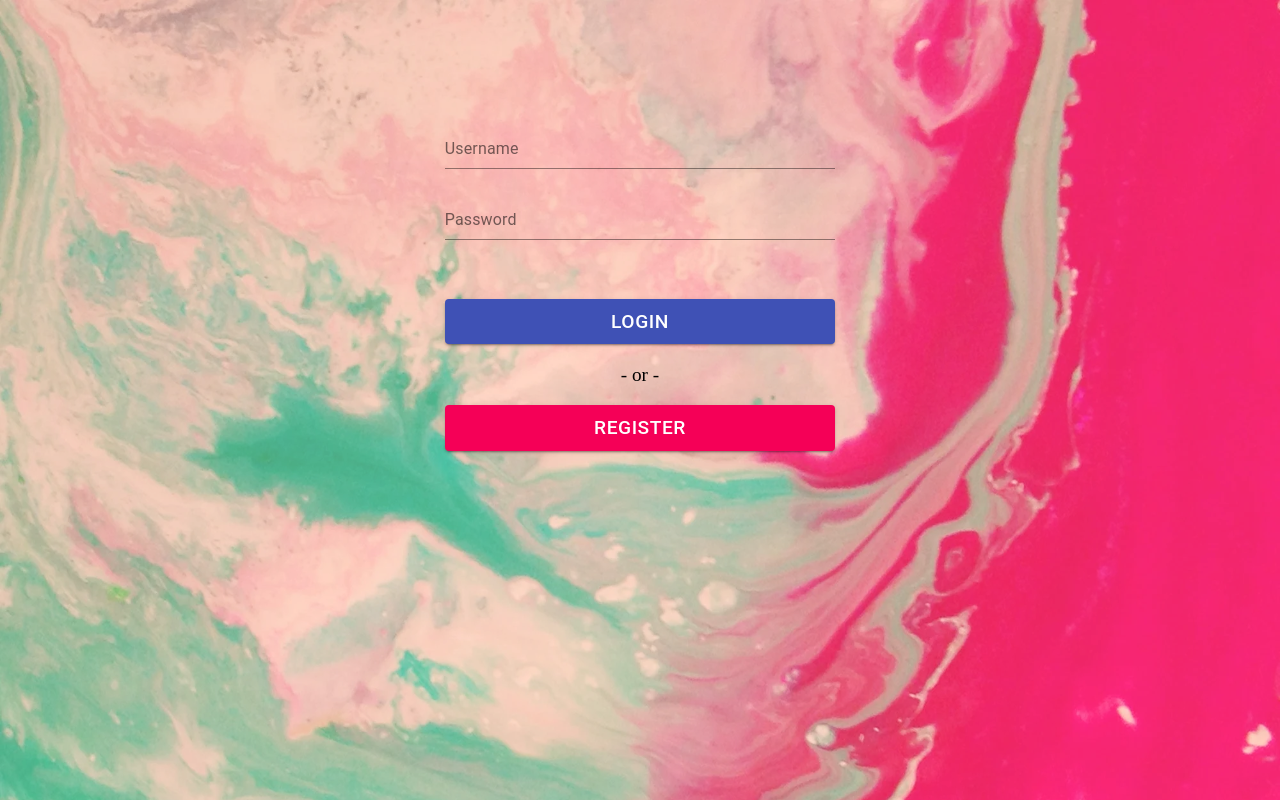
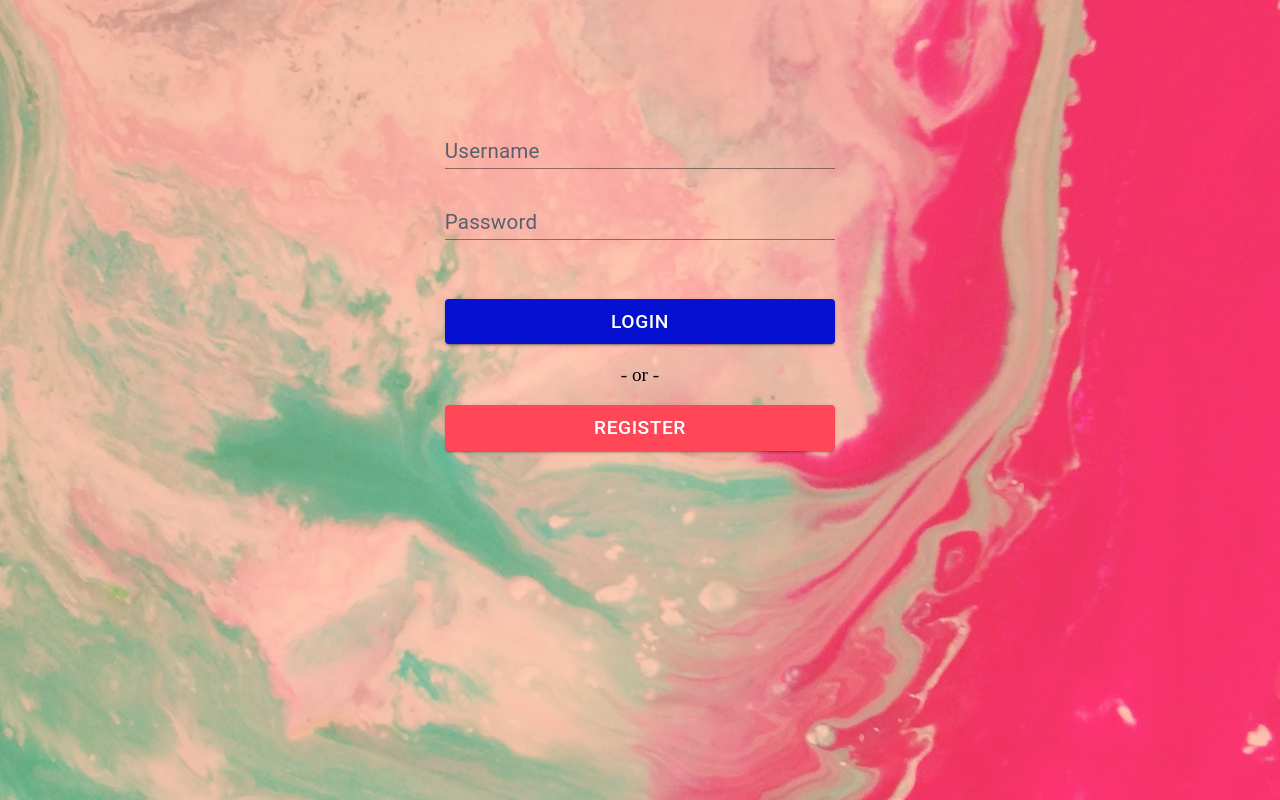
Before and after one commit to kaselyakbence/thesis, a React (Create React App) app in the folder frontend/: page /login in a window 1280 px wide. Built offline with nearby package versions, Linux system fonts and the light colour scheme.

Commit message:
Visual updates

```diff
--- a/frontend/src/App.tsx
+++ b/frontend/src/App.tsx
@@ -8,9 +8,11 @@ import PublicRoute from "./components/auth/PublicRoute";
 
 import { Switch } from "react-router-dom";
 
-import { ThemeProvider, createMuiTheme } from "@material-ui/core";
+import { ThemeProvider } from "@material-ui/core";
 
 import { store, history } from "./redux/store";
+
+import { theme } from "./utils/theme";
 
 import "./style/app.css";
 
@@ -21,8 +23,6 @@ const Home = lazy(() => import("./pages/Home"));
 const Friends = lazy(() => import("./pages/Friends"));
 const Dues = lazy(() => import("./pages/Dues"));
 const Profile = lazy(() => import("./pages/Profile"));
-
-const theme = createMuiTheme();
 
 const App: FC = () => {
   return (
--- a/frontend/src/components/display/Menu.tsx
+++ b/frontend/src/components/display/Menu.tsx
@@ -42,7 +42,11 @@ const useStyles = makeStyles((theme: Theme) =>
       alignItems: "space-between",
     },
     menuButton: {
-      marginRight: theme.spacing(2),
+      marginRight: theme.spacing(1),
+    },
+    notifications: {
+      marginRight: "-8px",
+      marginTop: "5px",
     },
     menuHeader: {
       marginTop: "5%",
@@ -117,6 +121,7 @@ const Menu: FC = () => {
             edge="end"
             color="inherit"
             aria-label="menu"
+            className={classes.notifications}
             onClick={() => setEventsModalOpen(true)}
           >
             {notificationsSum > 0 ? (
--- a/frontend/src/components/modals/AddDueModal.tsx
+++ b/frontend/src/components/modals/AddDueModal.tsx
@@ -33,7 +33,7 @@ const useStyles = makeStyles((theme: Theme) =>
   createStyles({
     form: {
       width: "80vw",
-      height: "90vh",
+      height: "75vh",
     },
     nick_name: { marginTop: "10%" },
     button: { padding: "0" },
--- a/frontend/src/components/utils/CustomModal.tsx
+++ b/frontend/src/components/utils/CustomModal.tsx
@@ -1,13 +1,14 @@
 import { FC, SetStateAction } from "react";
 
-import { makeStyles, createStyles } from "@material-ui/core/styles";
+import { makeStyles, createStyles, Theme } from "@material-ui/core/styles";
 
 import Paper from "@material-ui/core/Paper";
 import IconButton from "@material-ui/core/IconButton";
+import Typography from "@material-ui/core/Typography";
 
 import CloseIcon from "@material-ui/icons/Close";
 
-const useStyles = makeStyles(() =>
+const useStyles = makeStyles((theme: Theme) =>
   createStyles({
     paper: {
       position: "absolute",
@@ -16,32 +17,48 @@ const useStyles = makeStyles(() =>
       transform: "translate(-50%, -50%)",
       padding: "10px",
     },
+    header: {
+      height: "10%",
+      display: "flex",
+      alignItems: "center",
+      justifyContent: "center",
+    },
+    header_text: {
+      marginLeft: "auto",
+      transform: "translate(40%, 0)",
+      fontSize: theme.typography.fontSize * 1.4,
+    },
     close: {
-      position: "absolute",
+      marginLeft: "auto",
+      /* position: "absolute",
       top: "5px",
-      right: "5px",
+      right: "5px",*/
     },
     body: {
-      marginTop: "30px",
+      marginTop: "10px",
     },
   })
 );
 
 interface CustomModalProps {
+  name?: string;
   onClose?: (value: SetStateAction<boolean>) => void;
   children: JSX.Element[] | JSX.Element;
 }
 
-const CustomModal: FC<CustomModalProps> = ({ onClose, children }) => {
+const CustomModal: FC<CustomModalProps> = ({ name, onClose, children }) => {
   const classes = useStyles();
 
   return (
     <Paper elevation={3} className={classes.paper}>
-      {onClose ? (
-        <IconButton className={classes.close} onClick={() => onClose(false)}>
-          <CloseIcon />
-        </IconButton>
-      ) : null}
+      <div className={classes.header}>
+        {name ? <Typography className={classes.header_text}>{name}</Typography> : null}
+        {onClose ? (
+          <IconButton className={classes.close} onClick={() => onClose(false)}>
+            <CloseIcon />
+          </IconButton>
+        ) : null}
+      </div>
       <div className={classes.body}>{children}</div>
     </Paper>
   );
--- a/frontend/src/pages/Login.tsx
+++ b/frontend/src/pages/Login.tsx
@@ -62,7 +62,7 @@ const loginValidationSchema = yup.object({
   nick_name: yup.string().required("Username is required"),
   password: yup
     .string()
-    .min(4, "Password should be of minimum 4 characters length")
+    .min(4, "Password should be minimum 4 characters")
     .required("Password is required"),
 });
 
--- a/frontend/src/pages/Register.tsx
+++ b/frontend/src/pages/Register.tsx
@@ -59,16 +59,16 @@ const useStyles = makeStyles((theme) => ({
 
 const registerValidationSchema = yup.object({
   nick_name: yup.string().required("Username is required"),
-  email: yup.string().email("The email must be valid").required("Email is required"),
+  email: yup.string().email("Email must be valid").required("Email is required"),
   first_name: yup.string().matches(/^[aA-zZ\s]+$/, "Only alphabets characters are allowed"),
   ast_name: yup.string().matches(/^[aA-zZ\s]+$/, "Only alphabets characters are allowed"),
   password: yup
     .string()
-    .min(4, "Password should be of minimum 4 characters length")
+    .min(4, "Password must be minimum 4 characters")
     .required("Password is required"),
   password2: yup
     .string()
-    .min(4, "Password should be of minimum 4 characters length")
+    .min(4, "Password must be minimum 4 characters")
     .oneOf([yup.ref("password"), null], "Passwords must match")
     .required("Password is required"),
 });
--- a/frontend/src/pages/home/Fab.tsx
+++ b/frontend/src/pages/home/Fab.tsx
@@ -17,16 +17,23 @@ import AttachMoneyIcon from "@material-ui/icons/AttachMoney";
 const useStyles = makeStyles((theme: Theme) =>
   createStyles({
     root: {
-      position: "absolute",
-      bottom: "1vh",
-      right: "1vw",
-      transform: "translateZ(0px)",
+      height: "100vh",
+      transform: "translateZ(50%)",
       flexGrow: 1,
     },
     speedDial: {
       position: "absolute",
-      bottom: theme.spacing(2),
+      bottom: theme.spacing(4),
       right: theme.spacing(2),
+    },
+    fab: {
+      width: theme.typography.fontSize * 3.5,
+      height: theme.typography.fontSize * 3.5,
+    },
+
+    openIcon: {
+      width: theme.typography.fontSize * 1.6,
+      height: theme.typography.fontSize * 1.6,
     },
   })
 );
@@ -49,19 +56,33 @@ export default function OpenIconSpeedDial(): JSX.Element {
         <SpeedDial
           ariaLabel="SpeedDial openIcon example"
           className={classes.speedDial}
-          icon={<SpeedDialIcon openIcon={<CloseIcon />} />}
+          classes={{ fab: classes.fab }}
+          icon={
+            <SpeedDialIcon
+              classes={{
+                icon: classes.openIcon,
+                iconOpen: classes.openIcon,
+                openIconOpen: classes.openIcon,
+                iconWithOpenIconOpen: classes.openIcon,
+                openIcon: classes.openIcon,
+              }}
+              openIcon={<CloseIcon /*fontSize="large"*/ />}
+            />
+          }
           onClose={() => setOpen(false)}
           onOpen={() => setOpen(true)}
           open={open}
         >
           <SpeedDialAction
             key="Friends"
+            classes={{ fab: classes.fab }}
             icon={<ContactsIcon />}
             tooltipTitle="Friends"
             onClick={() => handleFabClick(setFriendModalOpen)}
           />
           <SpeedDialAction
             key="Dues"
+            classes={{ fab: classes.fab }}
             icon={<AttachMoneyIcon />}
             tooltipTitle="Dues"
             onClick={() => handleFabClick(setDueModalOpen)}
--- a/frontend/src/redux/actions/profile/notifications/rejectNotifications.ts
+++ b/frontend/src/redux/actions/profile/notifications/rejectNotifications.ts
@@ -6,12 +6,10 @@ import { loadNotifications } from "./loadNotifications";
 
 export const rejectNotification = async (pubId: string) => {
   try {
-    const res = await makeAuthorizedRequest(`/events/${pubId}/reject`, "POST");
-    console.log("Res:", res);
+    await makeAuthorizedRequest(`/events/${pubId}/reject`, "POST");
 
     loadNotifications();
   } catch (_) {
     store.dispatch({ type: "REMOVE_NOTIFICATION", payload: pubId });
-    console.log("Remove notification:", pubId);
   }
 };
--- a/frontend/src/style/app.css
+++ b/frontend/src/style/app.css
@@ -29,7 +29,7 @@
   background-position: 50% 0;
   background-blend-mode: color;
 
-  opacity: 0.7;
+  opacity: 0.6;
 
   -ms-background-size: cover;
   -o-background-size: cover;
--- /dev/null
+++ b/frontend/src/utils/theme.ts
@@ -0,0 +1,35 @@
+import { createMuiTheme } from "@material-ui/core";
+
+export const theme = createMuiTheme({
+  typography: {
+    fontSize: 18,
+  },
+  palette: {
+    text: {
+      primary: "#2f3542",
+      secondary: "#57606f",
+      disabled: "#747d8c",
+    },
+    primary: {
+      //main: "#3742fa",
+      main: "#0510d0", //darken by 30
+    },
+    secondary: {
+      main: "#ff4757",
+    },
+    common: {
+      white: "#f1f2f6",
+      black: "#2f3542",
+    },
+    success: {
+      //main: "#2ed573",
+      main: "#24b761", //darken by 15
+    },
+    warning: {
+      main: "#ffa502",
+    },
+    error: {
+      main: "#ff4757",
+    },
+  },
+});
```
